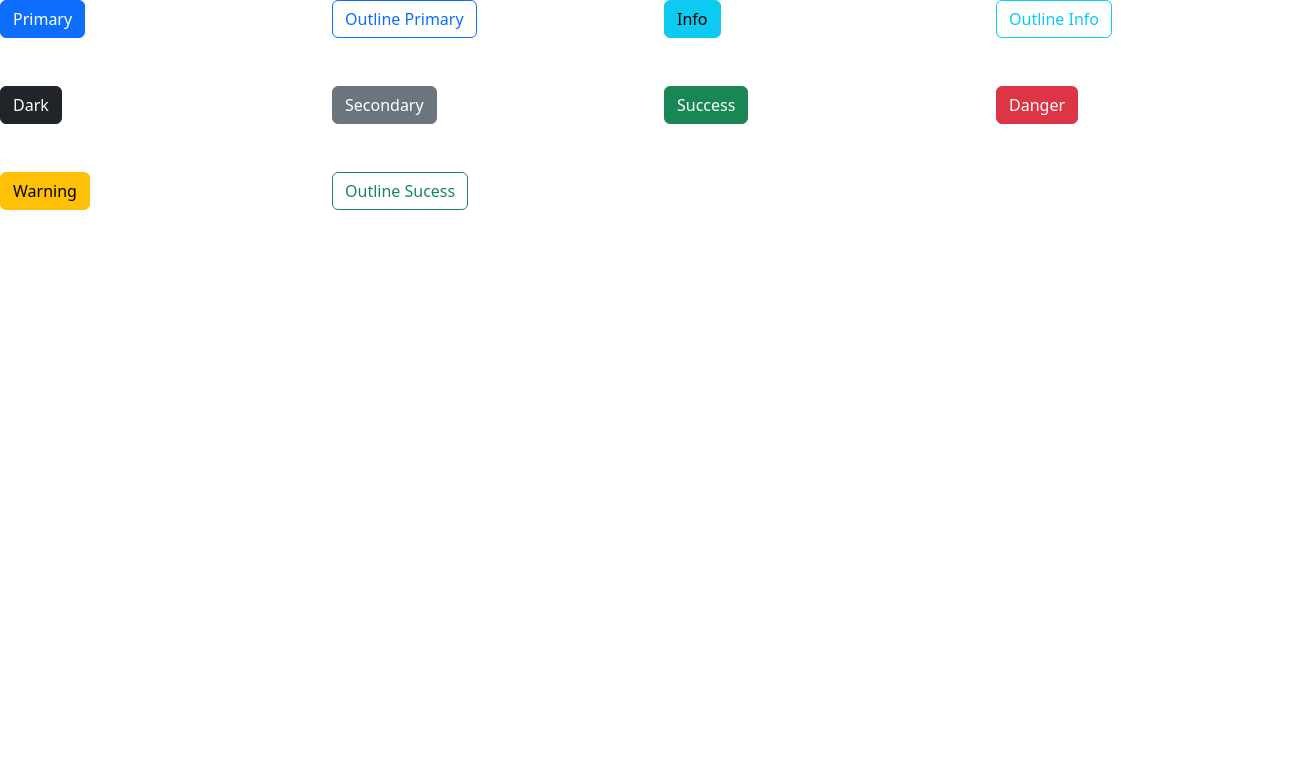
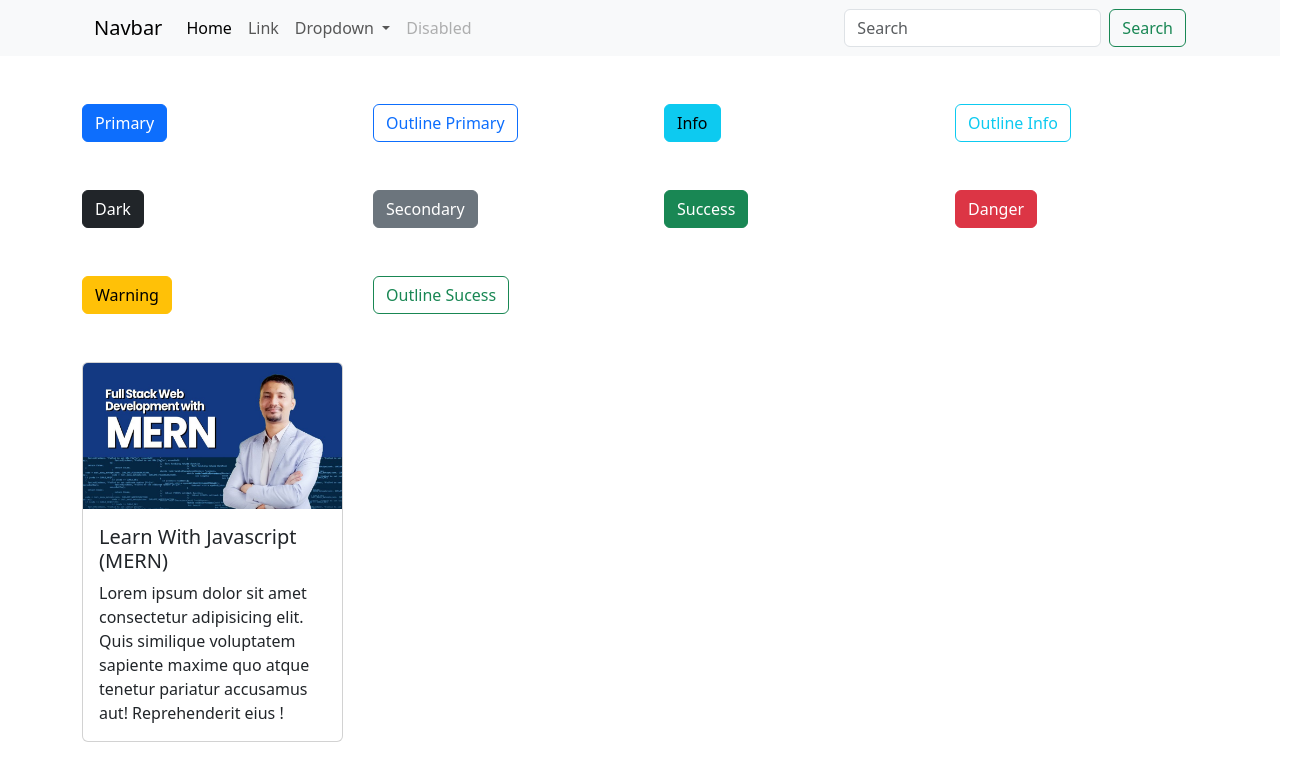
Before and after one commit to RaiyanNooryRady/assignment-module-5, a plain HTML site: page index.html in a window 1280 px wide. Shown: the whole page, 1304 px wide, since content can reach past the window. Drawn offline with nearby package versions, Linux system fonts and the light colour scheme.

Commit message:
form area

```diff
--- a/index.html
+++ b/index.html
@@ -17,20 +17,91 @@
     <link rel="stylesheet" href="style.css" />
   </head>
   <body>
-    <header class="header-area"></header>
-    <main class="main-area">
+    <header class="header-area bg-light">
+      <div class="container">
+        <nav class="navbar navbar-expand-lg bg-body-tertiary">
+          <div class="container-fluid">
+            <a class="navbar-brand" href="#">Navbar</a>
+            <button
+              class="navbar-toggler"
+              type="button"
+              data-bs-toggle="collapse"
+              data-bs-target="#navbarSupportedContent"
+              aria-controls="navbarSupportedContent"
+              aria-expanded="false"
+              aria-label="Toggle navigation"
+            >
+              <span class="navbar-toggler-icon"></span>
+            </button>
+            <div class="collapse navbar-collapse" id="navbarSupportedContent">
+              <ul class="navbar-nav me-auto mb-2 mb-lg-0">
+                <li class="nav-item">
+                  <a class="nav-link active" aria-current="page" href="#"
+                    >Home</a
+                  >
+                </li>
+                <li class="nav-item">
+                  <a class="nav-link" href="#">Link</a>
+                </li>
+                <li class="nav-item dropdown">
+                  <a
+                    class="nav-link dropdown-toggle"
+                    href="#"
+                    role="button"
+                    data-bs-toggle="dropdown"
+                    aria-expanded="false"
+                  >
+                    Dropdown
+                  </a>
+                  <ul class="dropdown-menu">
+                    <li><a class="dropdown-item" href="#">Action</a></li>
+                    <li>
+                      <a class="dropdown-item" href="#">Another action</a>
+                    </li>
+                    <li><hr class="dropdown-divider" /></li>
+                    <li>
+                      <a class="dropdown-item" href="#">Something else here</a>
+                    </li>
+                  </ul>
+                </li>
+                <li class="nav-item">
+                  <a class="nav-link disabled" aria-disabled="true">Disabled</a>
+                </li>
+              </ul>
+              <form class="d-flex" role="search">
+                <input
+                  class="form-control me-2"
+                  type="search"
+                  placeholder="Search"
+                  aria-label="Search"
+                />
+                <button class="btn btn-outline-success" type="submit">
+                  Search
+                </button>
+              </form>
+            </div>
+          </div>
+        </nav>
+      </div>
+    </header>
+    <main class="main-area mt-5">
+      <div class="container">
         <div class="buttons-area g-5 row">
           <div class="col col-12 col-sm-6 col-md-4 col-lg-3">
             <button type="button" class="btn btn-primary">Primary</button>
           </div>
           <div class="col col-sm-6 col-md-4 col-lg-3">
-            <button type="button" class="btn btn-outline-primary">Outline Primary</button>
+            <button type="button" class="btn btn-outline-primary">
+              Outline Primary
+            </button>
           </div>
           <div class="col col-sm-6 col-md-4 col-lg-3">
             <button type="button" class="btn btn-info">Info</button>
           </div>
           <div class="col col-sm-6 col-md-4 col-lg-3">
-            <button type="button" class="btn btn-outline-info">Outline Info</button>
+            <button type="button" class="btn btn-outline-info">
+              Outline Info
+            </button>
           </div>
           <div class="col col-sm-6 col-md-4 col-lg-3">
             <button type="button" class="btn btn-dark">Dark</button>
@@ -48,7 +119,24 @@
             <button type="button" class="btn btn-warning">Warning</button>
           </div>
           <div class="col col-sm-6 col-md-4 col-lg-3">
-            <button type="button" class="btn btn-outline-success">Outline Sucess</button>
+            <button type="button" class="btn btn-outline-success">
+              Outline Sucess
+            </button>
+          </div>
+        </div>
+        <div class="card-area mt-5">
+            <div class="row">
+                <div class="col-12 col-md-4 col-lg-3">
+                    <div class="card h-100">
+                        <img src="./images/mern.jpg" class="card-img-top" alt="...">
+                        <div class="card-body">
+                          <h5 class="card-title">Learn With Javascript (MERN)</h5>
+                          <p class="card-text">Lorem ipsum dolor sit amet consectetur adipisicing elit. Quis similique voluptatem sapiente maxime quo atque tenetur pariatur accusamus aut! Reprehenderit eius !</p>
+                        </div>
+                      </div>
+                </div>
+            </div>
+
         </div>
       </div>
     </main>
```
Also changed, not shown: images/mern.jpg (added). Lines whose indentation alone changed are shown as unchanged.
